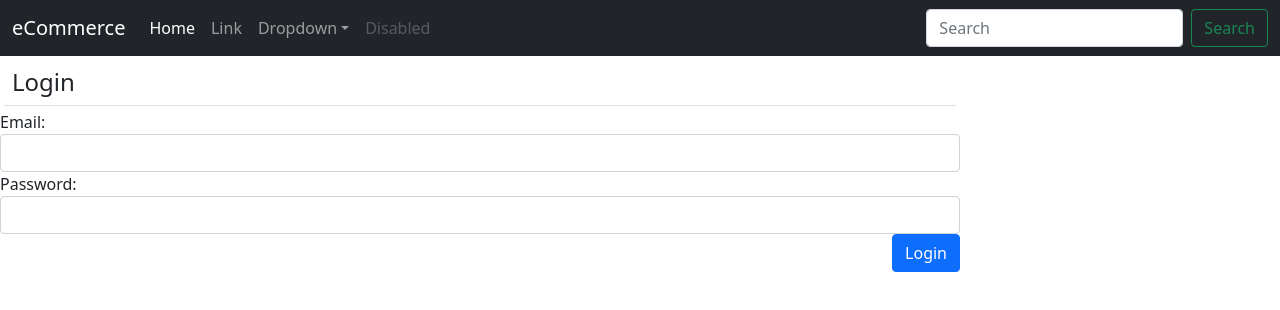
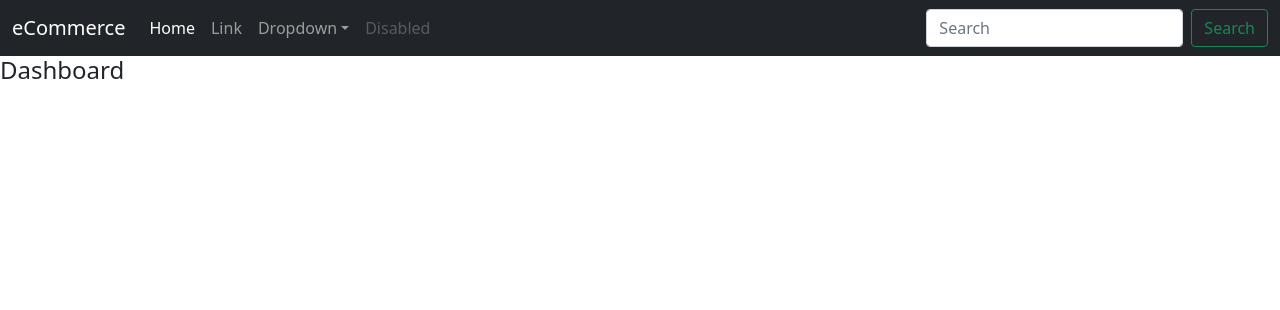
Before and after one commit to ktsuda/react-sample, a React (Create React App) app: page / in a window 1280 px wide. Shown: the top 310 px of the page. Built offline with nearby package versions, Linux system fonts and the light colour scheme.

Commit message:
Add dashboard component.

```diff
--- a/src/App.jsx
+++ b/src/App.jsx
@@ -1,16 +1,19 @@
 import React, { Component } from "react";
 import NavBar from "./NavBar";
 // import ShoppingCart from "./ShoppingCart";
-import Login from "./Login"
+// import Login from "./Login"
+import Dashboard from "./Dashboard"
 
 export default class App extends Component {
   render() {
     return (
       <React.StrictMode>
         <NavBar />
-        {// <ShoppingCart />
+        {
+          // <ShoppingCart />
+          //<Login />
         }
-        <Login />
+      <Dashboard />
       </React.StrictMode>
     );
   };
--- /dev/null
+++ b/src/Dashboard.jsx
@@ -0,0 +1,11 @@
+import React, { Component } from "react"
+
+export default class Dashboard extends Component {
+  render() {
+    return (
+      <div>
+        <h4>Dashboard</h4>
+      </div>
+    )
+  }
+}
```
